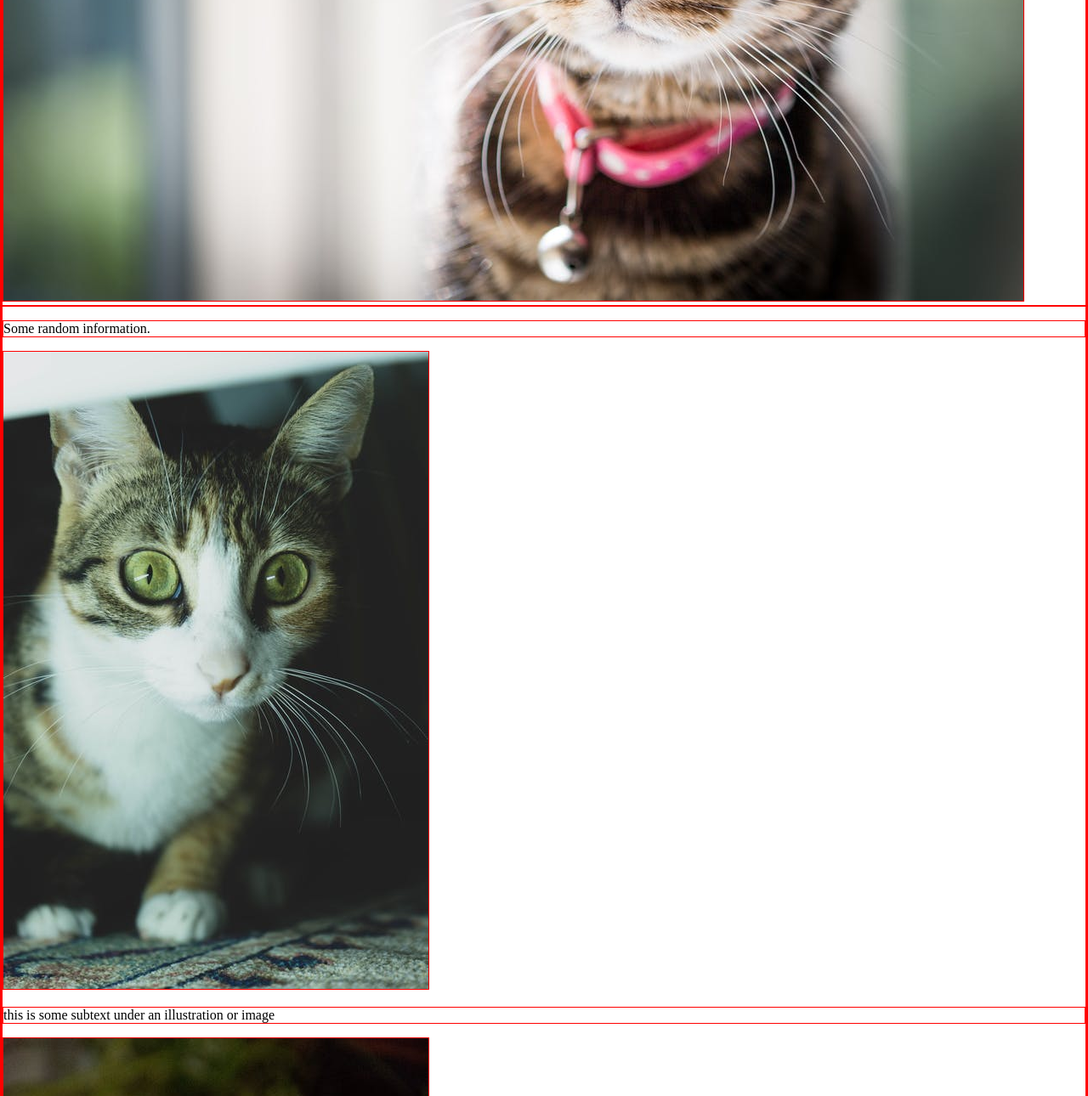
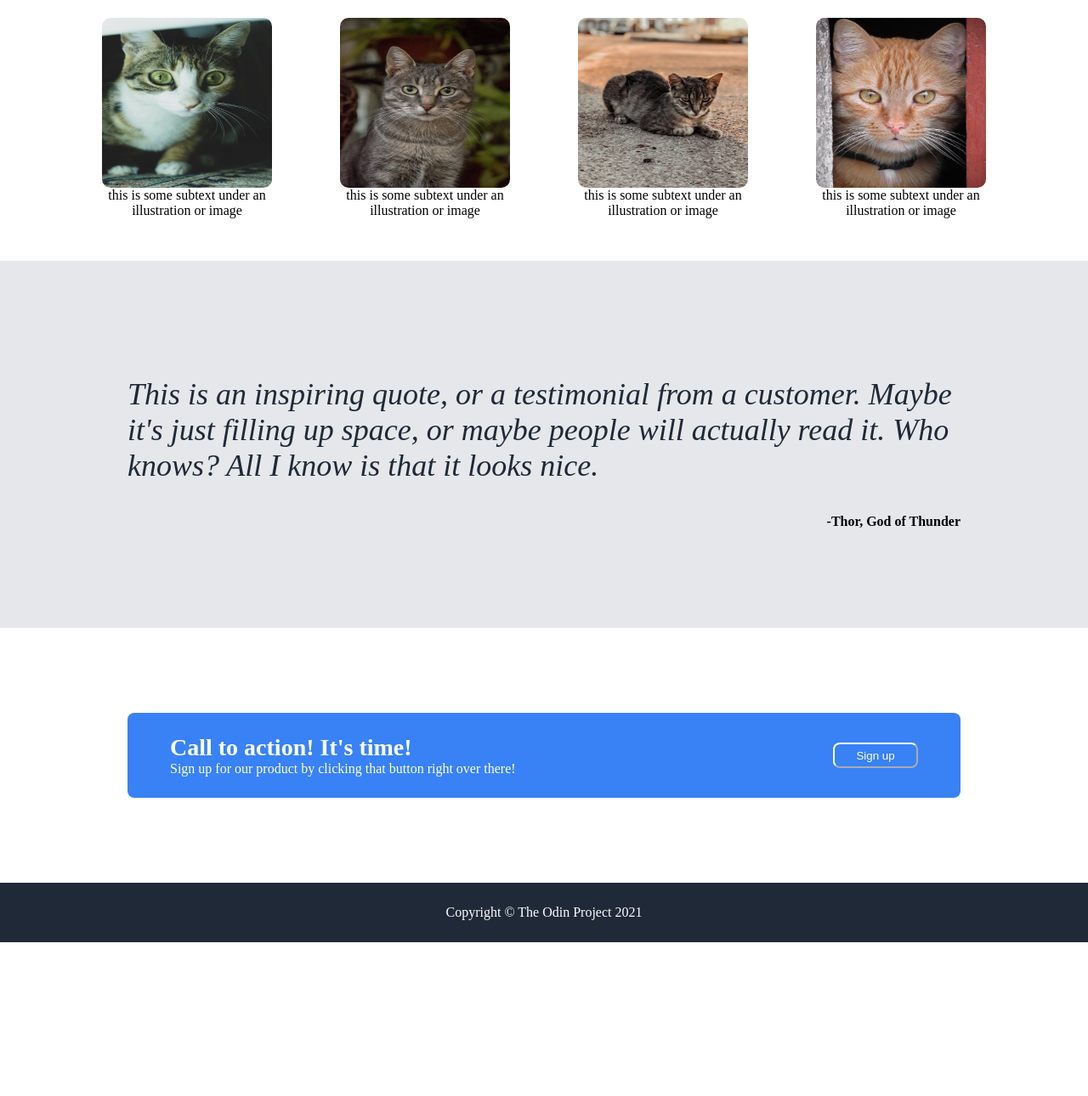
Before and after one commit to agastus047/landing-page, a plain HTML site: page index.html in a window 1280 px wide. Shown: the part 613-1903 px from the top of the page at 85% size. After the commit the page ends 1722 px from the top, so only its background shows below. Drawn offline with Linux system fonts and the light colour scheme.

Commit message:
Style entire page

```diff
--- a/index.html
+++ b/index.html
@@ -16,33 +16,45 @@
     </div>
     <div class="header2">
         <div class="header3">
-            <p>This website is awesome</p>
-            <p>This website has some subtext that goes here under the main title. It's a smaller font and the color is lower contrast</p>
+            <p class="main-text">This website is awesome</p>
+            <p class="sub-text">This website has some subtext that goes here under the main title. It's a smaller font and the color is lower contrast</p>
             <button>Sign up</button>
         </div>
         <img src="./images/header_cat_photo.jpeg" alt="cat photo in header">
     </div>
-    <div>
-        <p>Some random information.</p>
+    <div class="middle">
+        <p class="info">Some random information.</p>
+        <div class="content">
+            <div class="element">
                 <img src="./images/cat1.jpeg" alt="cat1">
                 <p>this is some subtext under an illustration or image</p>
+            </div>
+            <div class="element">
                 <img src="./images/cat2.jpeg" alt="cat2">
                 <p>this is some subtext under an illustration or image</p>
+            </div>
+            <div class="element">
                 <img src="./images/cat3.jpeg" alt="cat3">
                 <p>this is some subtext under an illustration or image</p>
+            </div>
+            <div class="element">
                 <img src="./images/cat4.jpeg" alt="cat4">
                 <p>this is some subtext under an illustration or image</p>
             </div>
-    <div>
-        <p>This is an inspiring quote, or a testimonial from a customer. Maybe it's just filling up space, or maybe people will actually read it. Who knows? All I know is that it looks nice.</p>
-        <p>-Thor, God of Thunder</p>
         </div>
-    <div>
-        <p>Call to action! It's time!</p>
-        <p>Sign up for our product by clicking that button right over there!</p>
+    </div>
+    <div class="quote">
+        <p class="quote-text">This is an inspiring quote, or a testimonial from a customer. Maybe it's just filling up space, or maybe people will actually read it. Who knows? All I know is that it looks nice.</p>
+        <p class="author">-Thor, God of Thunder</p>
+    </div>
+    <div class="box">
+        <div class="sub">
+            <p style="font-weight: 800; font-size: 28px; margin: 0px;">Call to action! It's time!</p>
+            <p style="margin: 0px;">Sign up for our product by clicking that button right over there!</p>
+        </div>
         <button>Sign up</button>
     </div>
-    <div>
+    <div class="footer">
         <p>Copyright © The Odin Project 2021</p>
     </div>
 </body>
--- a/style.css
+++ b/style.css
@@ -1,6 +1,4 @@
-* {
-    border: 1px solid red;
-}
+
 html, body {
     margin: 0;
 }
@@ -23,3 +21,103 @@
 .link1 {
     margin-left: auto;
 }
+.header2 {
+    display: flex;
+    background-color: #1F2937;
+    padding: 60px 150px;
+
+}
+.header3 {
+    display: flex;
+    flex-direction: column;
+}
+.main-text {
+    font-size: 48px;
+    font-weight: 800;
+    color: #F9FAF8;
+}
+.sub-text {
+    font-size: 18px;
+    color: #E5E7EB;
+}
+button {
+    background-color: #3882f6;
+    color: white;
+    border-radius: 8px;
+    width: 100px;
+    height: 30px;
+}
+.header2 img {
+    width: 350px;
+    height: 300px;
+    margin-left: auto;
+}
+.content {
+    display: flex;
+    justify-content: center;
+    gap: 80px;
+    margin-bottom: 50px;
+}
+.element {
+    display: flex;
+    flex-direction: column;
+    align-items: center;
+    width: 200px;
+    text-align: center;
+}
+.info {
+    text-align: center;
+    font-size: 36px;
+    font-weight: 800;
+    color: #1F2937;
+}
+.content img {
+    width: 200px;
+    height: 200px;
+    border-radius: 10px;
+    border-width: 5px;
+    border-color: #3882f6;
+}
+.element p {
+    margin: 0;
+}
+.quote {
+    padding: 100px 150px;
+    background-color: #E5E7EB;
+}
+.author {
+    display: flex;
+    justify-content: flex-end;
+    font-weight: bolder;
+}
+.quote-text {
+    font-size: 36px;
+    font-style: italic;
+    font-weight: lighter;
+    color: #1F2937;
+}
+.box {
+    background-color: #3882f6;
+    margin: 100px 150px;
+    border-radius: 8px;
+    padding: 25px 50px;
+    display: flex;
+    justify-content: space-between;
+}
+.sub {
+    color: white;
+    display: flex;
+    flex-direction: column;
+}
+.box button {
+    border-color: white;
+    align-self: center;
+}
+.footer {
+    background-color: #1F2937;
+    color: white;
+    height: 70px;
+    display: flex;
+    align-items: center;
+    justify-content: center;
+}
```
Lines whose indentation alone changed are shown as unchanged.
